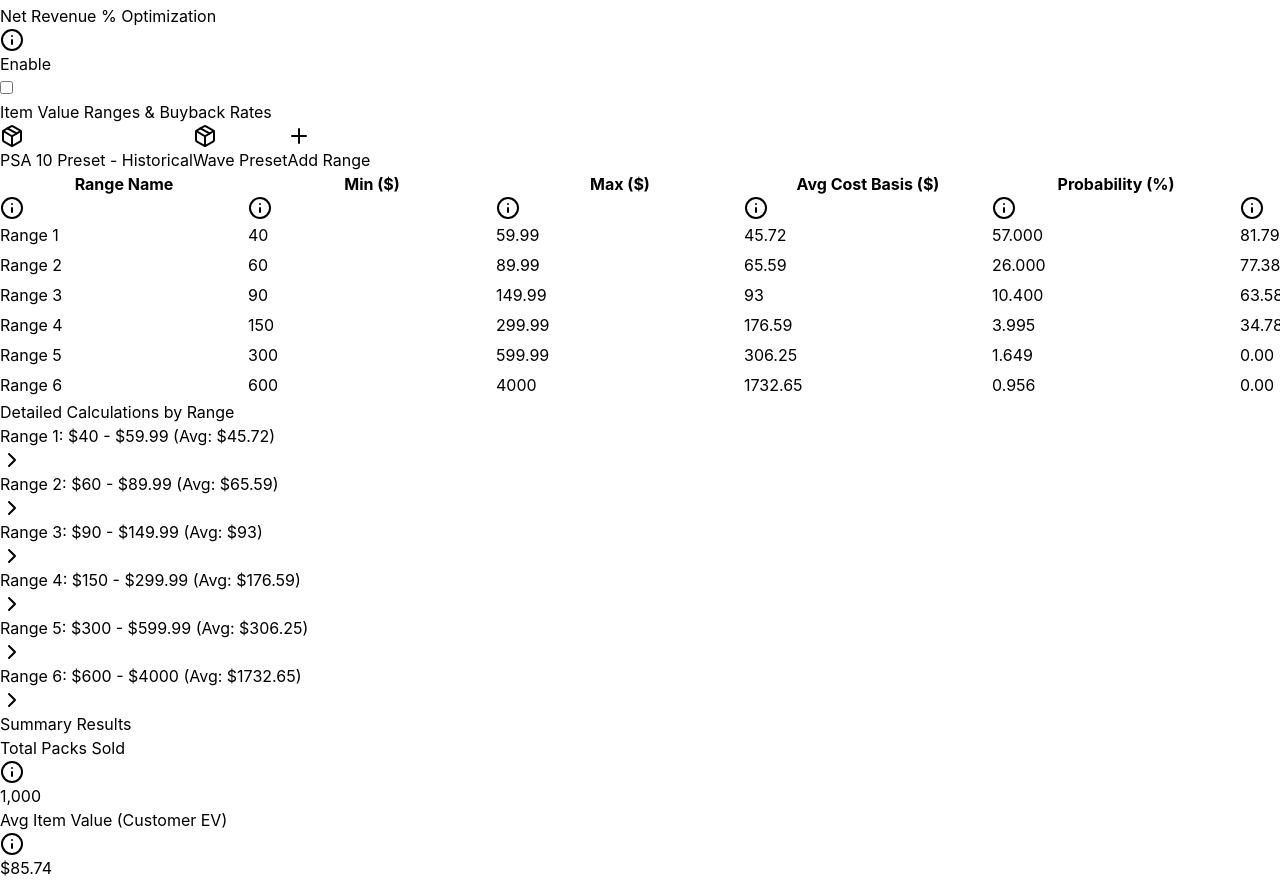
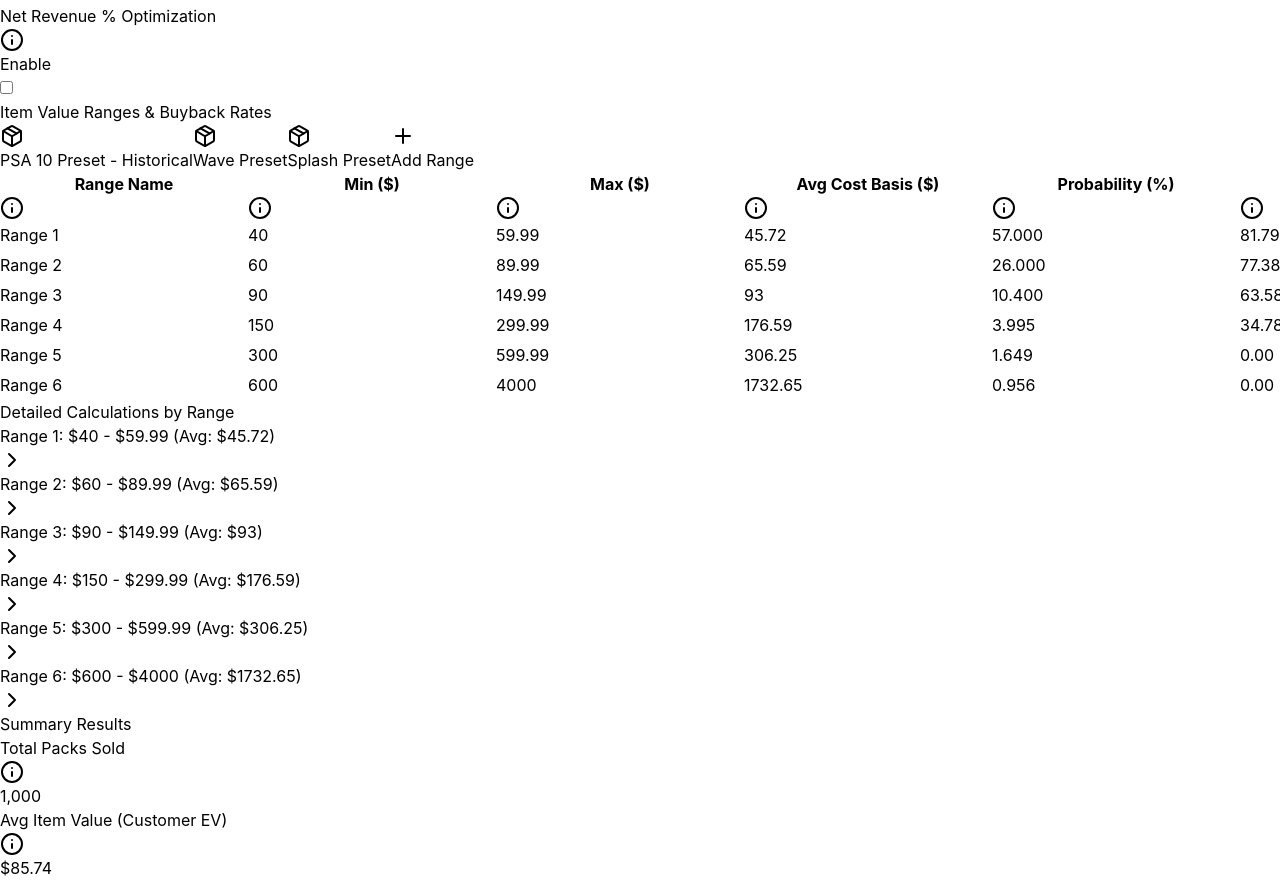
Before and after one commit to cowpup/ipsim, a React (Vite) app: page / in a window 1280 px wide. Shown: the part 884-1768 px from the top of the page. Built offline with nearby package versions, Linux system fonts and the light colour scheme.

Commit message:
Add Splash Preset with lower value ranges
- Add loadSplashPreset with 7 ranges starting from $5
- Probabilities: 49.15% ($5-14.99), 23% ($15-24.99), 21.8% ($25-39.99), etc.
- Higher buyback rates for lower value items (85% for $5-14.99 range)
- Add cyan-colored Splash Preset button to UI

```diff
--- a/src/App.tsx
+++ b/src/App.tsx
@@ -168,6 +168,20 @@ export default function MysteryPackSimulator() {
       { id: 4, name: 'Range 4', min: 100, max: 199.99, avgValue: 125, probability: 0.01678, buybackRate: 0.3478 },
       { id: 5, name: 'Range 5', min: 200, max: 399.99, avgValue: 300, probability: 0.00488, buybackRate: 0 },
       { id: 6, name: 'Range 6', min: 400, max: 800, avgValue: 600, probability: 0.00142, buybackRate: 0 }
+    ]);
+    // Clear expanded ranges
+    setExpandedRanges(new Set());
+  };
+
+  const loadSplashPreset = () => {
+    setPriceRanges([
+      { id: 1, name: 'Range 1', min: 5, max: 14.99, avgValue: 10, probability: 0.4915, buybackRate: 0.85 },
+      { id: 2, name: 'Range 2', min: 15, max: 24.99, avgValue: 20, probability: 0.23, buybackRate: 0.82 },
+      { id: 3, name: 'Range 3', min: 25, max: 39.99, avgValue: 32.5, probability: 0.218, buybackRate: 0.8179 },
+      { id: 4, name: 'Range 4', min: 40, max: 74.99, avgValue: 57.5, probability: 0.0486, buybackRate: 0.7738 },
+      { id: 5, name: 'Range 5', min: 75, max: 99.99, avgValue: 87.5, probability: 0.0094, buybackRate: 0.6358 },
+      { id: 6, name: 'Range 6', min: 100, max: 199.99, avgValue: 150, probability: 0.002, buybackRate: 0.3478 },
+      { id: 7, name: 'Range 7', min: 200, max: 399.99, avgValue: 300, probability: 0.0005, buybackRate: 0 }
     ]);
     // Clear expanded ranges
     setExpandedRanges(new Set());
@@ -866,6 +880,13 @@ export default function MysteryPackSimulator() {
                   Wave Preset
                 </button>
                 <button
+                  onClick={loadSplashPreset}
+                  className="flex items-center gap-2 px-4 py-2 bg-cyan-600 text-white font-semibold rounded-lg hover:bg-cyan-700 transition"
+                >
+                  <Package className="w-4 h-4" />
+                  Splash Preset
+                </button>
+                <button
                   onClick={addPriceRange}
                   className="flex items-center gap-2 px-4 py-2 bg-purple-600 text-white font-semibold rounded-lg hover:bg-purple-700 transition"
                 >
```
